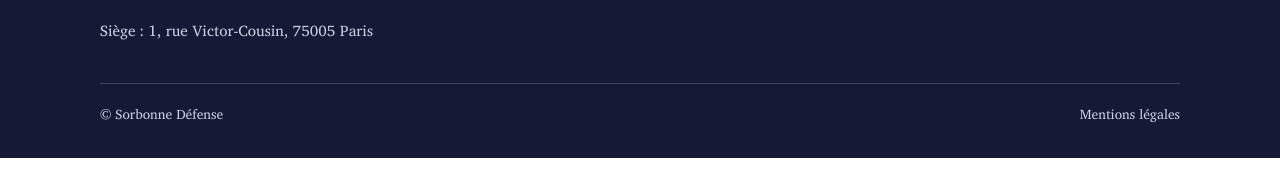
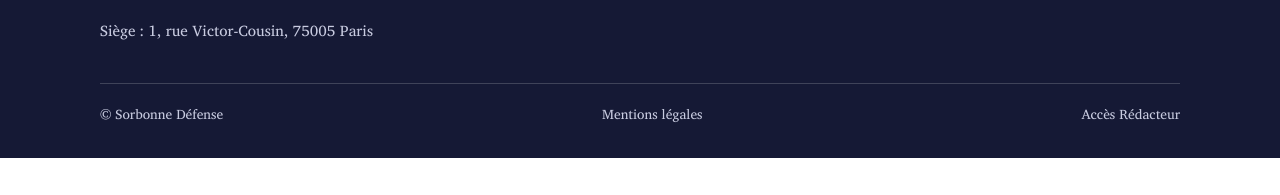
Before and after one commit to bourneriaslouis/SODEF42009, a Jekyll site: the page built from index.html, in a window 1280 px wide and 900 px high, scrolled down 3179 px. Shown: the part 702-897 px from the top of the window. Built offline with Jekyll 4.4.1, drawn with Linux system fonts in a browser that asks for light colours.

Commit message:
Add link to Rédacteur access in footer

```diff
--- a/_layouts/default.html
+++ b/_layouts/default.html
@@ -82,6 +82,7 @@
     <div class="bas">
       <p>© Sorbonne Défense</p>
       <p><a href="{{ '/mentions-legales.html' | relative_url }}">Mentions légales</a></p>
+      <p><a href="https://bourneriaslouis.github.io/SODEF42009/admin">Accès Rédacteur</a></p>
     </div>
   </div>
 </footer>
```
